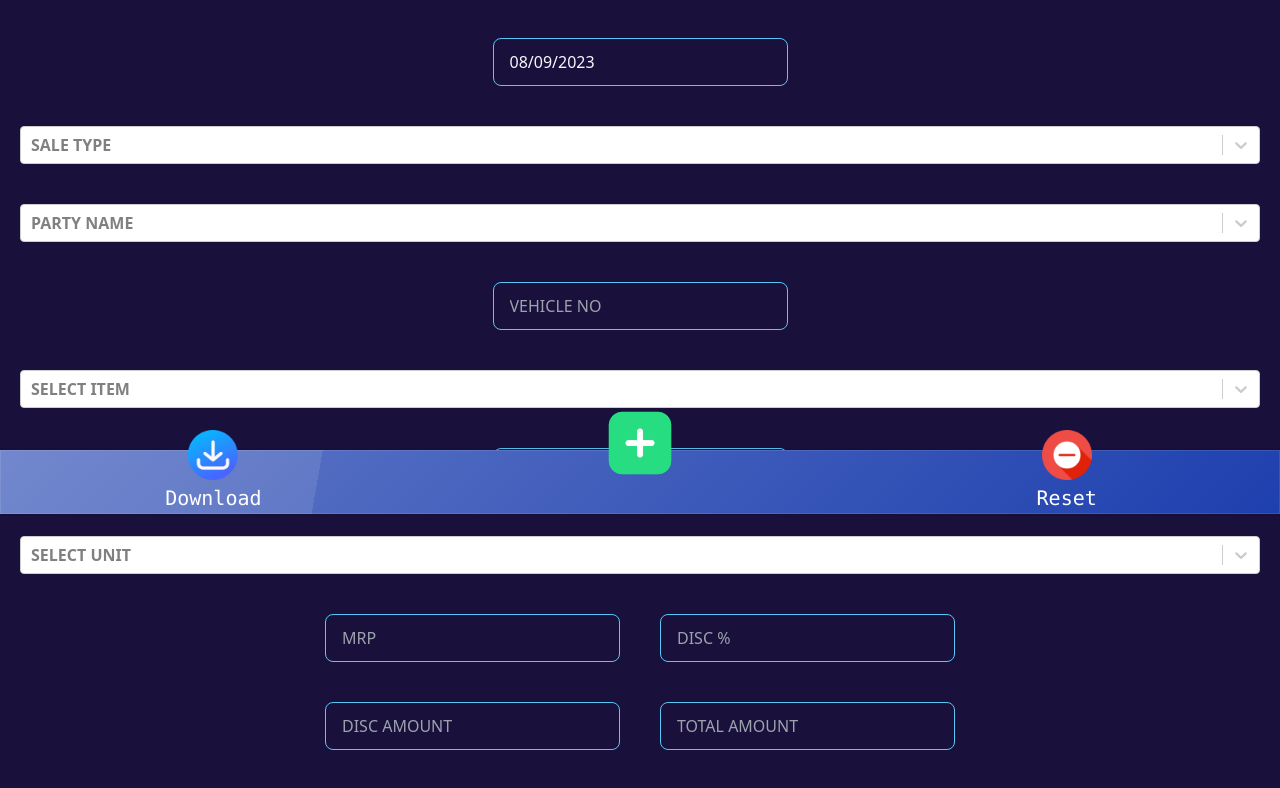
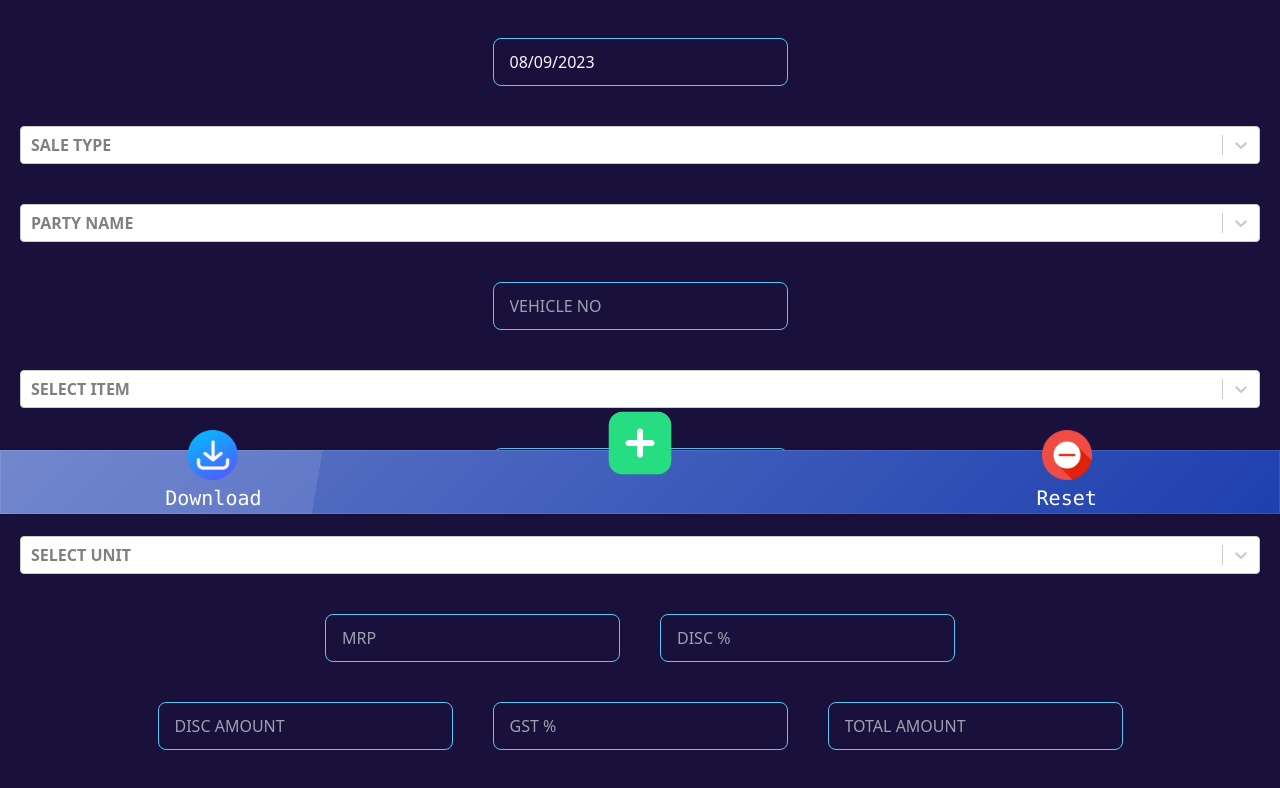
Before and after one commit to subhranshuchoudhury/staff-web-main-master, a Next.js app: page /sale in a window 1280 px wide. Shown: the part 286-1074 px from the top of the page. Built offline with nearby package versions, Linux system fonts and the light colour scheme; no server answers.

Commit message:
gst% added in sale page

```diff
--- a/src/app/sale/page.js
+++ b/src/app/sale/page.js
@@ -32,6 +32,7 @@ export default function Home() {
     mrp: null,
     disc: null,
     discAmount: null,
+    gstAmount: null,
     totalAmount: null,
   });
 
@@ -264,6 +265,17 @@ export default function Home() {
         />
         <input
           className="input input-bordered input-secondary w-[295px] m-5"
+          placeholder="GST %"
+          type="number"
+          onChange={handleChange}
+          value={formData?.gstAmount || ""}
+          name="gstAmount"
+          onWheel={(e) => {
+            e.target.blur();
+          }}
+        />
+        <input
+          className="input input-bordered input-secondary w-[295px] m-5"
           placeholder="TOTAL AMOUNT"
           type="number"
           onChange={handleChange}
```
